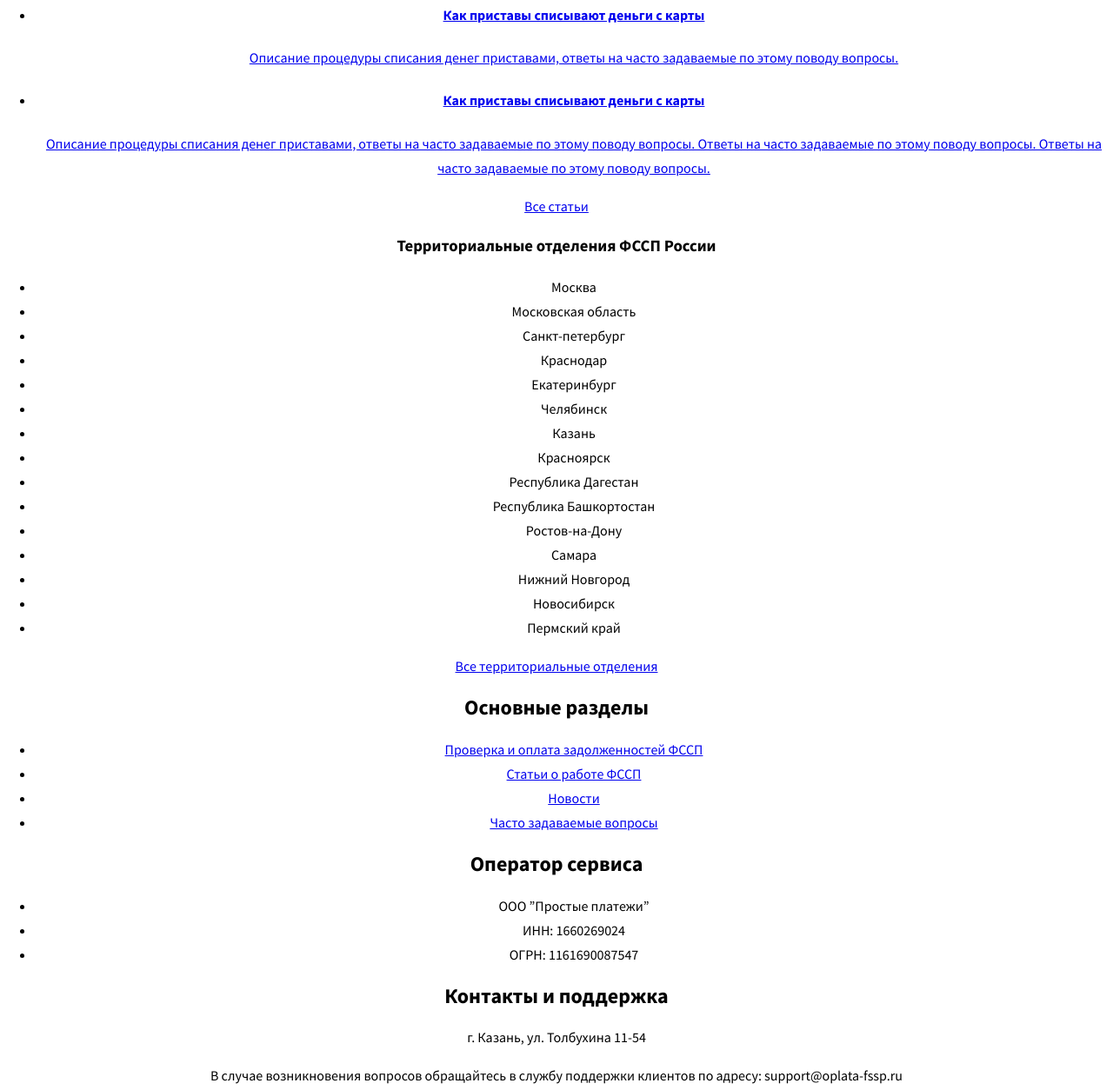
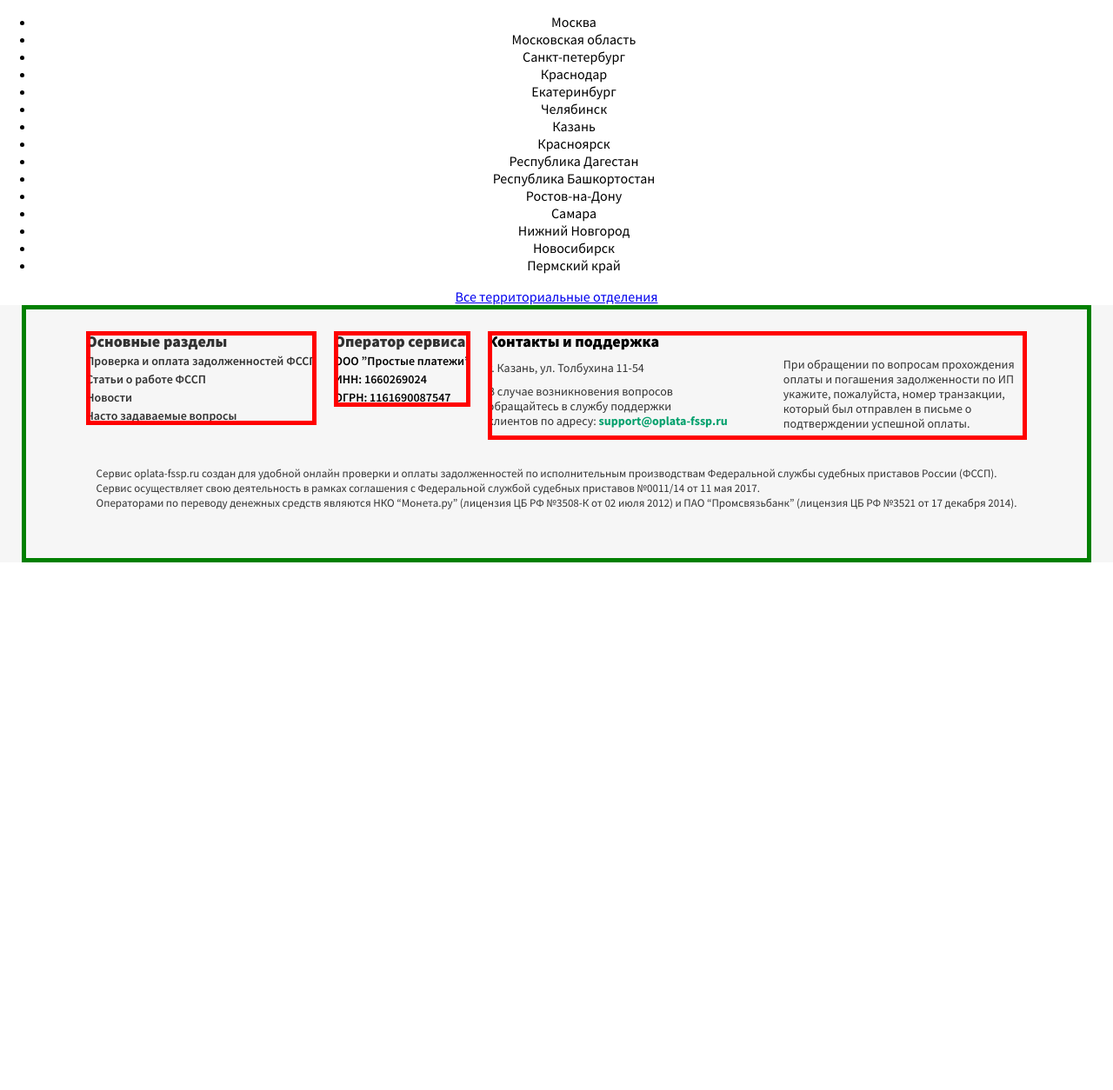
Before and after one commit to ks123kirill/simple-payments, a website: page source/index.html in a window 1280 px wide. Shown: the part 1506-2760 px from the top of the page at 87% size. After the commit the page ends 2153 px from the top, so only its background shows below. Drawn offline with nearby package versions, Linux system fonts and the light colour scheme; files that its build step writes are made by us from their sources.

Commit message:
Сверстан footer

```diff
--- a/source/index.html
+++ b/source/index.html
@@ -204,6 +204,7 @@
     </main>
 
     <footer class="main-footer">
+      <div class="main-footer__wrapper">
         <nav class="main-footer__nav nav">
           <h2 class="nav__title">Основные разделы</h2>
           <ul class="nav__list">
@@ -234,15 +235,17 @@
         <div class="main-footer__contacts contacts">
           <h2 class="contacts__title">Контакты и поддержка</h2>
           <p class="contacts__address">г. Казань, ул. Толбухина 11-54</p>
-        <p class="contacts__support">В случае возникновения вопросов обращайтесь в службу поддержки
-          клиентов по адресу: support@oplata-fssp.ru</p>
-        <p class="contacts__addition">При обращении по вопросам прохождения оплаты и погашения задолженности по ИП укажите, пожалуйста, номер транзакции, который был отправлен в письме о подтверждении успешной оплаты.</p>
+          <p class="contacts__support">В случае возникновения вопросов<br> обращайтесь в службу поддержки<br> клиентов по адресу:
+            <a class="contacts__link" href="mailto:support@oplata-fssp.ru">support@oplata-fssp.ru</a>
+          </p>
+          <p class="contacts__addition">При обращении по вопросам прохождения<br> оплаты и погашения задолженности по ИП<br> укажите, пожалуйста, номер транзакции,<br> который был отправлен в письме о<br> подтверждении успешной оплаты.</p>
         </div>
 
-      <p class="main-footer__liсense">Сервис oplata-fssp.ru создан для удобной онлайн проверки и оплаты задолженностей по  исполнительным производствам Федеральной службы судебных приставов России (ФССП).
-        Сервис осуществляет свою деятельность в рамках соглашения с Федеральной службой судебных приставов №0011/14 от 11 мая 2017.
+        <p class="main-footer__license">Сервис oplata-fssp.ru создан для удобной онлайн проверки и оплаты задолженностей по  исполнительным производствам Федеральной службы судебных приставов России (ФССП).<br> Сервис осуществляет свою деятельность в рамках соглашения с Федеральной службой судебных приставов №0011/14 от 11 мая 2017.<br>
         Операторами по переводу денежных средств являются НКО “Монета.ру” (лицензия ЦБ РФ №3508-К от 02 июля 2012) и ПАО “Промсвязьбанк” (лицензия ЦБ РФ №3521 от 17 декабря 2014).
         </p>
+      </div>
+
     </footer>
 
     <script src="js/script.min.js"></script>
--- /dev/null
+++ b/source/less/blocks/contacts.less
@@ -0,0 +1,53 @@
+.contacts {
+  width: 620px;
+  height: 125px;
+  display: flex;
+  flex-wrap: wrap;
+  flex-direction: column;
+  text-align: left;
+  outline: 5px solid red;
+  outline-offset: -5px;
+}
+
+.contacts__title {
+  .heading-text-medium;
+  width: 300px;
+  padding: 0;
+  margin: 0 0 10px 0;
+}
+
+.contacts__address {
+  .text-small;
+  width: 300px;
+  padding: 0;
+  margin: 0 0 10px 0;
+}
+
+.contacts__support {
+  .text-small;
+  width: 300px;
+  padding: 0;
+  margin: 0;
+}
+
+.contacts__link {
+  font-weight: 700;
+  text-decoration: none;
+  color: var(--basic-green);
+}
+
+.contacts__addition {
+  .text-small;
+  width: 280px;
+  padding: 0;
+  margin: 30px 0 0 auto;
+}
+
+@media (max-width: @tablet-width) {
+  .contacts {
+    width: initial;
+    height: initial;
+  }
+}
+
+///////////////
--- /dev/null
+++ b/source/less/blocks/main-footer.less
@@ -0,0 +1,66 @@
+.main-footer {
+  background-color: var(--basic-grey);
+}
+
+.main-footer__wrapper {
+  max-width: 1230px;
+  display: flex;
+  flex-wrap: wrap;
+  justify-content: center;
+  align-items: flex-start;
+  box-sizing: border-box;
+  padding: 30px 30px;
+  margin: 0 auto;
+  outline: 5px solid green;
+  outline-offset: -5px;
+}
+
+.main-footer__nav {
+  justify-self: start;
+  margin-right: 20px;
+}
+
+.main-footer__requisites {
+  margin-right: 20px;
+}
+
+// .main-footer__contacts {
+//   // margin-left: auto;
+// }
+
+.main-footer__license {
+  font-weight: 400;
+  font-size: 13px;
+  line-height: 17px;
+  color: var(--special-blacken);
+  text-align: left;
+  padding: 0;
+  margin: 30px 0;
+}
+
+@media (max-width: @tablet-width) {
+  // .main-footer__wrapper {
+  //   flex-direction: column;
+  //   justify-content: center;
+  // }
+
+  .main-footer__nav {
+    margin: 0 20px 20px 20px;
+  }
+
+  .main-footer__requisites {
+    margin: 0 20px 20px 20px;
+  }
+
+  .main-footer__contacts {
+    margin: 0 20px;
+  }
+}
+
+@media (max-width: @mobile-width) {
+  .main-footer__wrapper {
+    justify-content: flex-start;
+  }
+}
+
+////
--- /dev/null
+++ b/source/less/blocks/nav.less
@@ -0,0 +1,29 @@
+.nav {
+  text-align: left;
+  outline: 5px solid red;
+  outline-offset: -5px;
+}
+
+.nav__title {
+  .heading-text-medium;
+  color: var(--special-blacken);
+  padding: 0;
+  margin: 0;
+}
+
+.nav__list {
+  list-style: none;
+  padding: 0;
+  margin: 0;
+}
+
+.nav__item {
+  font-weight: 600;
+  font-size: 14px;
+  line-height: 21px;
+}
+
+.nav__link {
+  text-decoration: none;
+  color: var(--special-blacken);
+}
--- a/source/less/blocks/page-body.less
+++ b/source/less/blocks/page-body.less
@@ -6,7 +6,7 @@
   font-weight: 400;
   font-style: normal;
   font-size: 16px;
-  line-height: 28px;
+  line-height: 20px;
   text-align: center;
   box-sizing: border-box;
   color: var(--basic-black);
--- /dev/null
+++ b/source/less/blocks/requisites.less
@@ -0,0 +1,24 @@
+.requisites {
+  text-align: left;
+  outline: 5px solid red;
+  outline-offset: -5px;
+}
+
+.requisites__title {
+  .heading-text-medium;
+  color: var(--special-blacken);
+  padding: 0;
+  margin: 0;
+}
+
+.requisites__list {
+  list-style: none;
+  padding: 0;
+  margin: 0;
+}
+
+.requisites__item {
+  font-weight: 600;
+  font-size: 14px;
+  line-height: 21px;
+}
--- a/source/less/global/variables.less
+++ b/source/less/global/variables.less
@@ -1,6 +1,7 @@
 :root {
   --basic-white: #ffffff;
   --basic-black: #000000;
+  --basic-grey: #f6f6f6;
   --basic-green: rgba(3, 160, 108, 1);
 
   --special-black: rgba(0, 0, 0, 0.3);
@@ -11,3 +12,16 @@
 @desktop-width: 1230px;
 @tablet-width: 800px;
 @mobile-width: 360px;
+
+.heading-text-medium {
+  font-weight: 800;
+  font-size: 18px;
+  line-height: 24px;
+}
+
+.text-small {
+  font-weight: 400;
+  font-size: 14px;
+  line-height: 17px;
+  color: var(--special-blacken);
+}
--- a/source/less/style.less
+++ b/source/less/style.less
@@ -7,3 +7,7 @@
 @import "blocks/wrapper.less";
 @import "blocks/page-body.less";
 @import "blocks/main-header.less";
+@import "blocks/nav.less";
+@import "blocks/requisites.less";
+@import "blocks/contacts.less";
+@import "blocks/main-footer.less";
```
Lines whose indentation alone changed are shown as unchanged.
